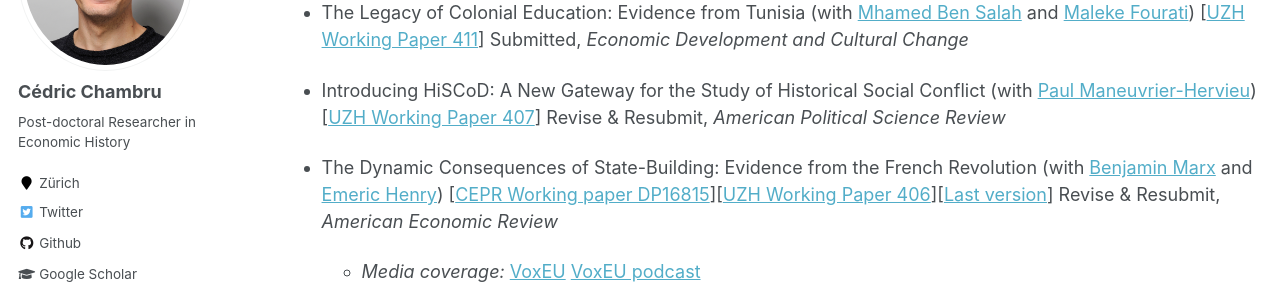
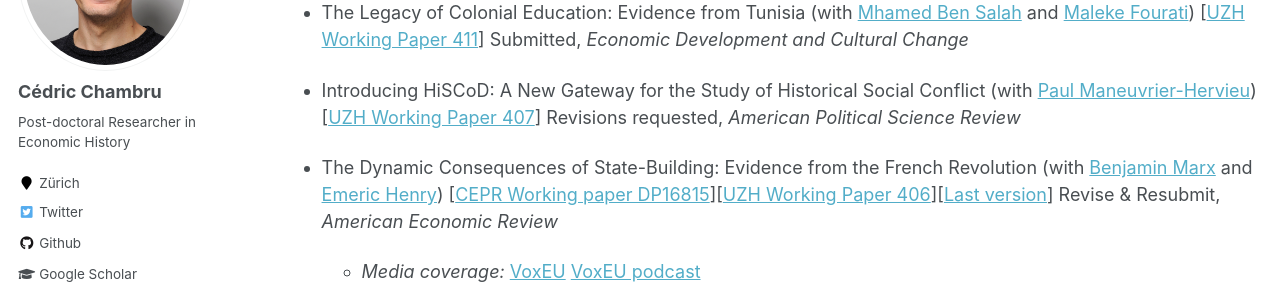
Before and after one commit to CedricChambru/CedricChambru.github.io, a Jekyll site: the page built from _pages/research.md, in a window 1280 px wide and 900 px high, scrolled down 487 px. Shown: the part 153-450 px from the top of the window. Built offline with Jekyll 4.4.1, drawn with Linux system fonts in a browser that asks for light colours; some web fonts are replaced.

Commit message:
Update research.md

```diff
--- a/_pages/research.md
+++ b/_pages/research.md
@@ -22,7 +22,7 @@ redirect_from:
 
 * The Legacy of Colonial Education: Evidence from Tunisia (with [Mhamed Ben Salah](https://mhamedbensalah.github.io) and [Maleke Fourati](https://sites.google.com/view/malekefourati)) [[UZH Working Paper 411](https://doi.org/10.5167/uzh-218541)] Submitted, *Economic Development and Cultural Change*
 
-* Introducing HiSCoD: A New Gateway for the Study of Historical Social Conflict (with [Paul Maneuvrier-Hervieu](https://paulmaneuvrierhervieu.github.io)) [[UZH Working Paper 407](https://doi.org/10.5167/uzh-217109)] Revise & Resubmit, *American Political Science Review*
+* Introducing HiSCoD: A New Gateway for the Study of Historical Social Conflict (with [Paul Maneuvrier-Hervieu](https://paulmaneuvrierhervieu.github.io)) [[UZH Working Paper 407](https://doi.org/10.5167/uzh-217109)] Revisions requested, *American Political Science Review*
 
 * The Dynamic Consequences of State-Building: Evidence from the French Revolution (with [Benjamin Marx](https://sites.google.com/view/bmarx) and [Emeric Henry](https://sites.google.com/site/emericmlhenry)) [[CEPR Working paper DP16815](https://cepr.org/active/publications/discussion_papers/dp.php?dpno=16815)][[UZH Working Paper 406](https://doi.org/10.5167/uzh-217105)][[Last version](https://drive.google.com/file/d/1Wll4seH5huKJU6ll9ziLA4ixs7BJzSG8/view)] Revise & Resubmit, *American Economic Review*
 
```
